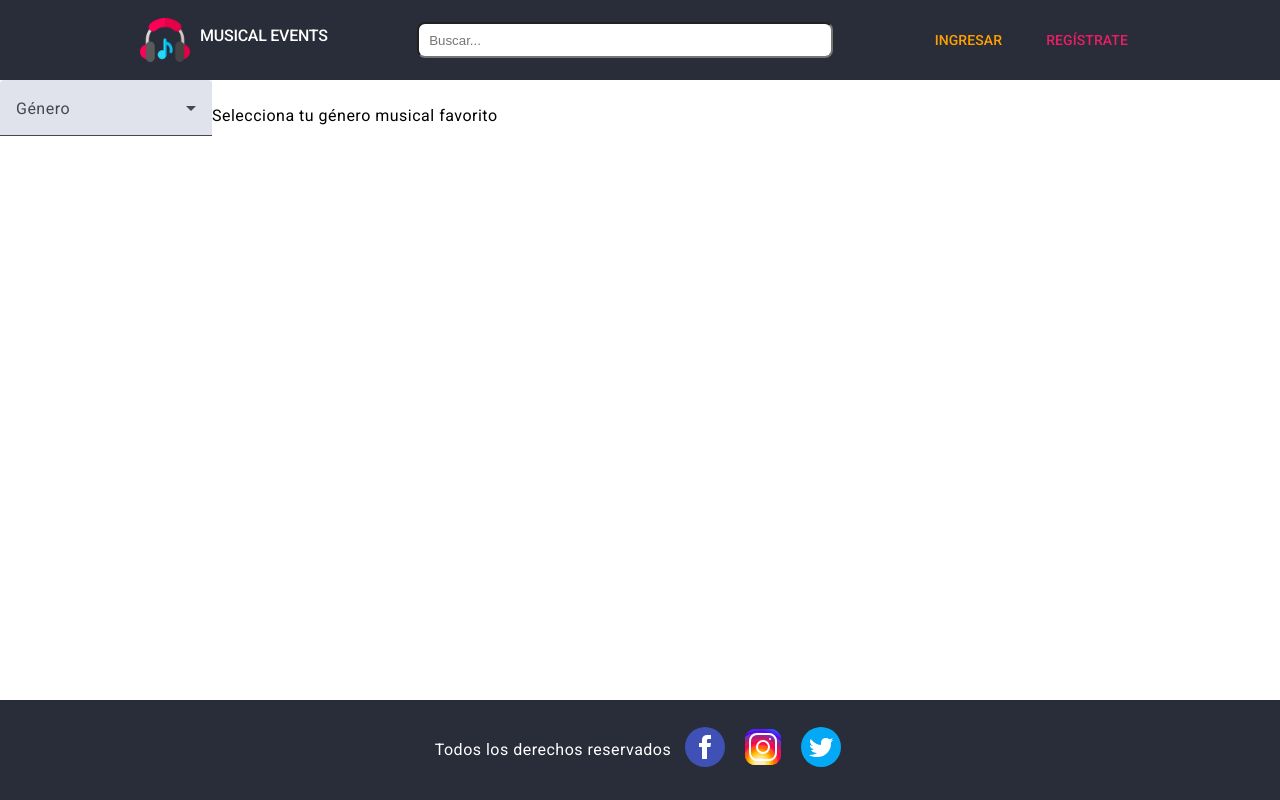
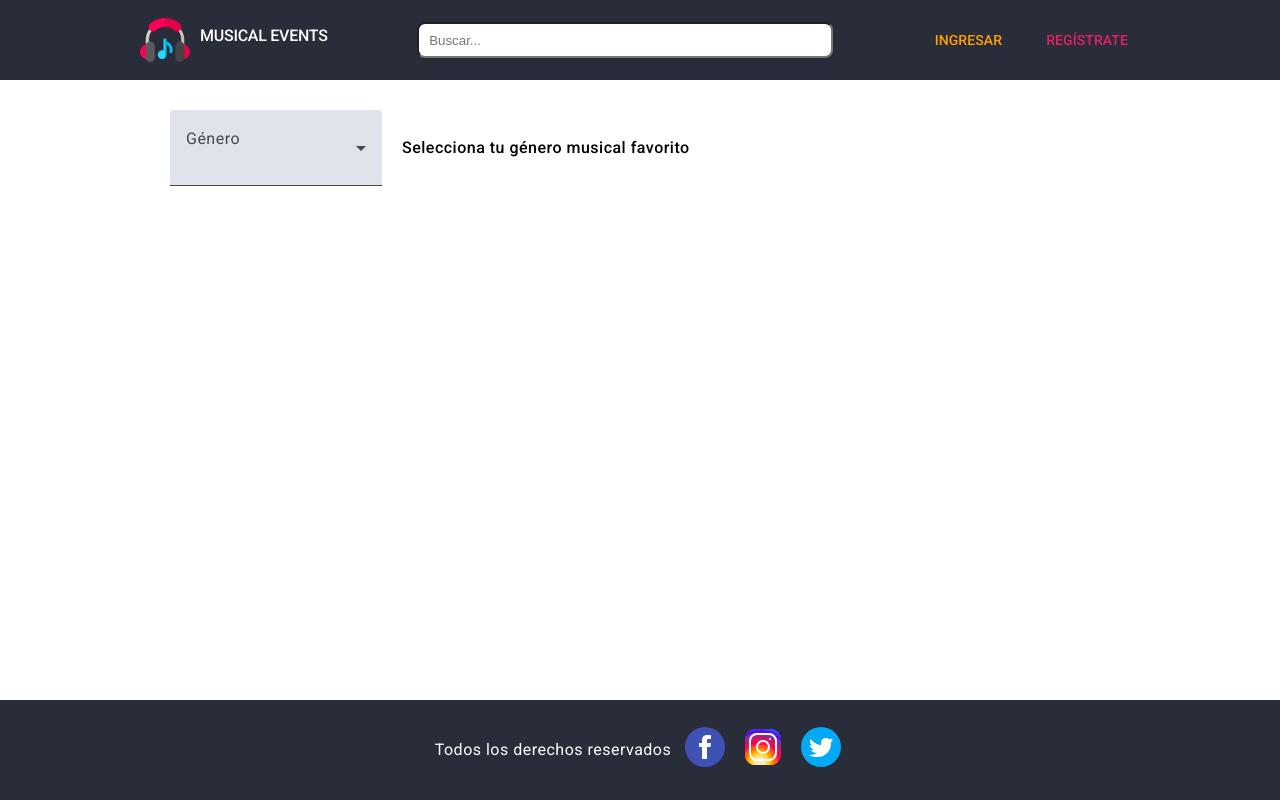
Before and after one commit to Abraham2748/musicstore-frontend202403, an Angular app: page / in a window 1280 px wide. Built offline with nearby package versions, Linux system fonts and the light colour scheme.

Commit message:
Update Genre filter UI

```diff
--- a/src/app/home/home.component.css
+++ b/src/app/home/home.component.css
@@ -4,7 +4,20 @@
   height: 100%;
   & .content-container {
     display: flex;
+    align-items: center;
     flex-direction: column;
     height: 100%;
+    & .filter {
+      display: flex;
+      width: 940px;
+      gap: 20px;
+      align-items: center;
+      margin-top: 30px;
+      & span {
+        margin-bottom: 20px;
+        font-weight: 500;
+        font-size: 16px;
+      }
+    }
   }
 }
```
